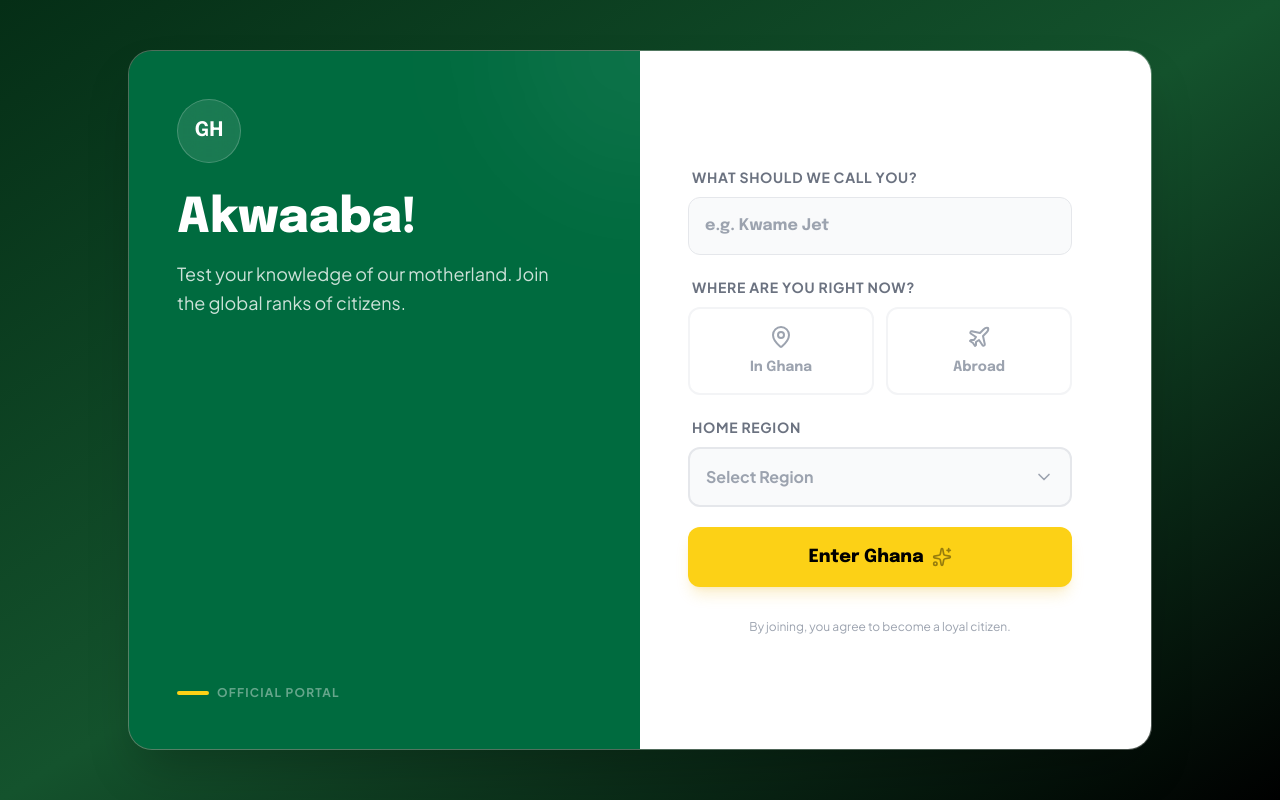
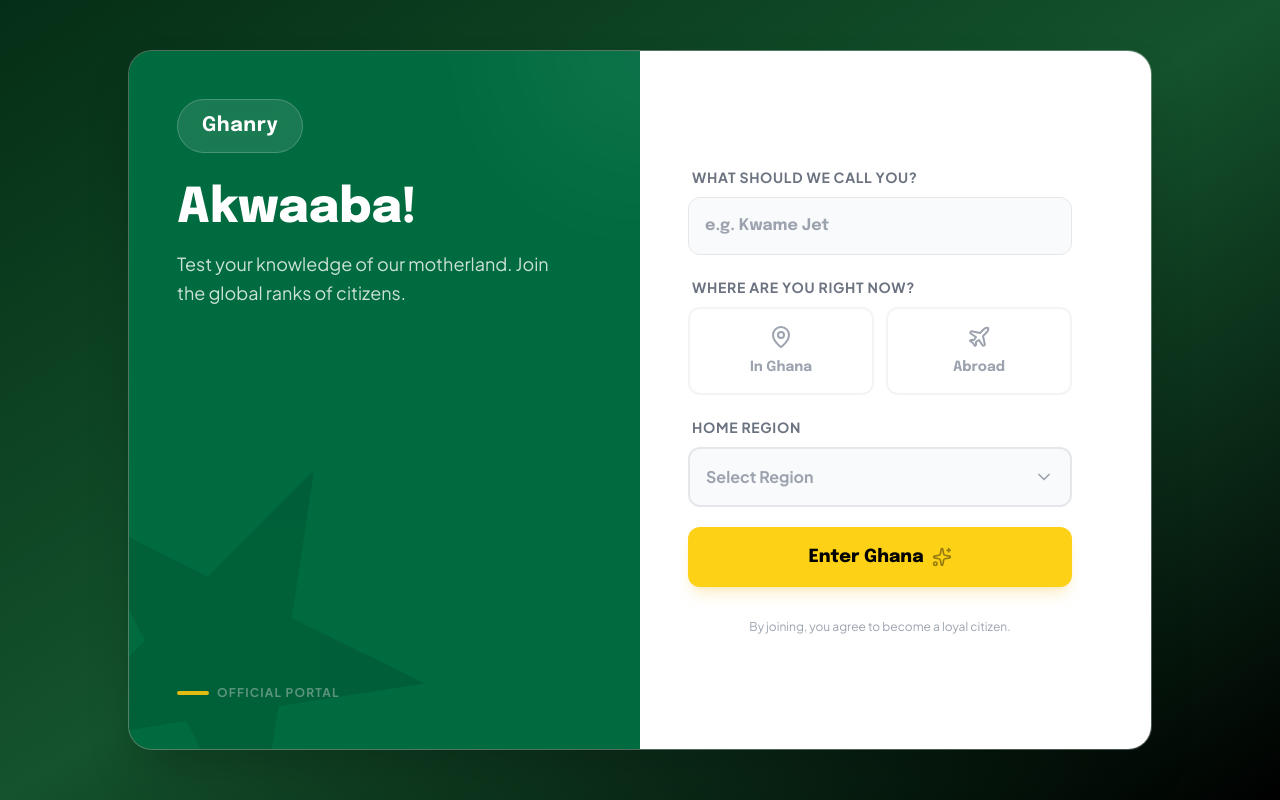
Before and after one commit to berrybrightson1/Ghanry, a Next.js app: page / in a window 1280 px wide. Built offline with nearby package versions, Linux system fonts and the light colour scheme.

Commit message:
feat: enhance onboarding with animated star and ghanry brand

```diff
--- a/app/page.tsx
+++ b/app/page.tsx
@@ -1,6 +1,7 @@
 "use client";
 
 import { useState } from "react";
+import { motion } from "framer-motion";
 import { useRouter } from "next/navigation";
 import { toast } from "sonner";
 import CustomSelect from "@/components/CustomSelect";
@@ -58,10 +59,22 @@ export default function Home() {
         {/* Abstract Pattern Overlay */}
         <div className="absolute top-0 right-0 w-64 h-64 bg-white/5 rounded-full blur-3xl -translate-y-1/2 translate-x-1/2 pointer-events-none" />
 
+        {/* Animated Black Star */}
+        <motion.div
+          animate={{ rotate: 360, scale: [1, 1.1, 1] }}
+          transition={{ duration: 20, repeat: Infinity, ease: "linear" }}
+          className="absolute -bottom-24 -left-24 w-96 h-96 opacity-10 pointer-events-none text-black"
+        >
+          <svg viewBox="0 0 100 100" fill="currentColor">
+            <polygon points="50,0 61,35 98,35 68,57 79,91 50,70 21,91 32,57 2,35 39,35" />
+          </svg>
+        </motion.div>
+
         <div className="relative z-10">
-          <div className="w-16 h-16 rounded-full bg-white/10 backdrop-blur-md flex items-center justify-center border border-white/20 mb-8">
-            <span className="font-epilogue font-bold text-white text-xl">GH</span>
+          <div className="w-auto inline-flex px-6 py-3 rounded-full bg-white/10 backdrop-blur-md border border-white/20 mb-8">
+            <span className="font-epilogue font-bold text-white text-xl tracking-wide">Ghanry</span>
           </div>
+
 
           <h1 className="text-4xl md:text-5xl font-epilogue font-extrabold text-white mb-4 leading-tight">
             Akwaaba!
```
